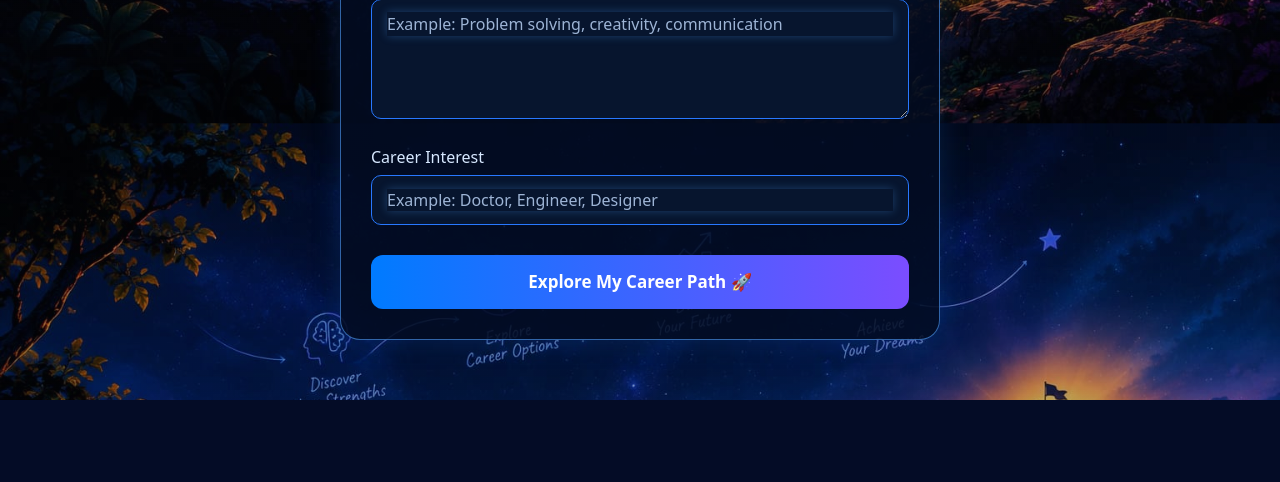
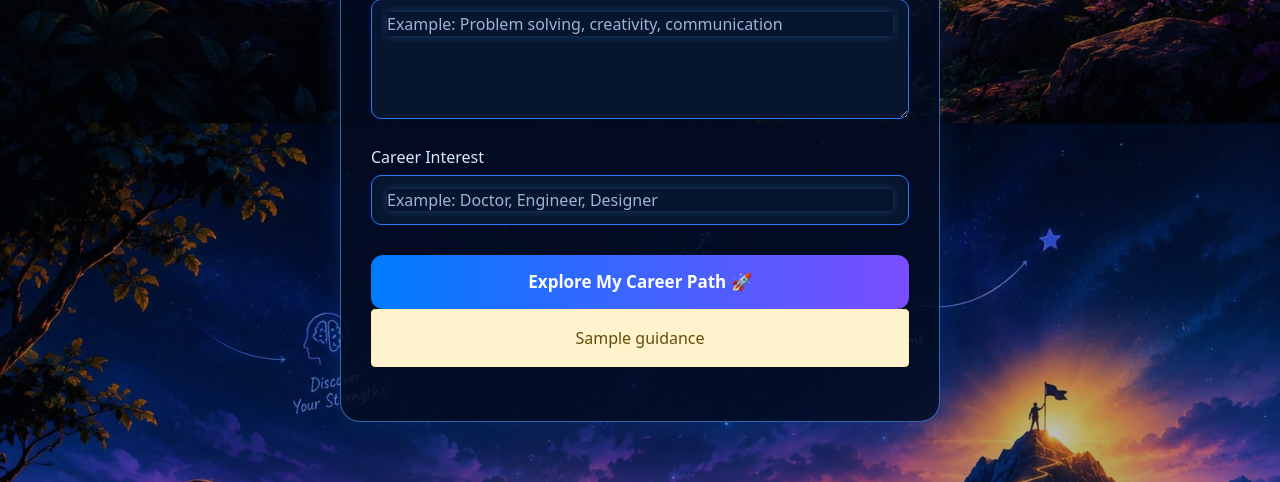
Before and after one commit to Ishika-om19/career-guidance-project, a Flask app: template templates/guidance_10th.html in a window 1280 px wide. Shown: the part 730-1212 px from the top of the page. Before the commit the page ends 1130 px from the top, so only its background shows below. Run offline with Flask 3, Linux system fonts and the light colour scheme; the template is opened without the code that fills it: most values are stand-ins (such as "Sample title", 1, 10 or a date in 2020).

Commit message:
Improve 10th guidance form and AI response handling

```diff
--- a/app.py
+++ b/app.py
@@ -17,6 +17,7 @@ def home():
 
 @app.route("/guidance/10th",methods=["GET", "POST"])
 def guidance_10th():
+    guidance = ""
     if request.method == "POST":
         name = request.form.get("name")
         subjects = request.form.get("subjects")
@@ -45,16 +46,19 @@ Include:
 
 Keep the guidance clear, realistic and easy for a student to understand.
 """
-    try:
-        interaction = client.interactions.create(
-                        model="gemini-3.7-flash",
-                        input=prompt
-                    )
 
-        guidance = interaction.output_text
-    except Exception as e:
-        print("Gemini attempt failed:", e)
-        guidance = "Sorry, the AI service is temporarily unavailable. Please try again later."
+        try:
+            interaction = client.interactions.create(
+                model="gemini-3.7-flash",
+                input=prompt
+            )
+
+            guidance = interaction.output_text
+            guidance = guidance.replace("###", "").replace("**", "")
+
+        except Exception as e:
+            print("Gemini attempt failed:", e)
+            guidance = "Sorry, the AI service is temporarily unavailable. Please try again later."
 
     print(guidance)
 
--- a/templates/guidance_10th.html
+++ b/templates/guidance_10th.html
@@ -62,6 +62,11 @@
             </button>
 
         </form>
+        {% if guidance %}
+    <div class="alert alert-warning text-center mb-4">
+        {{ guidance }}
+    </div>
+{% endif %}
 
     </div>
 
```
